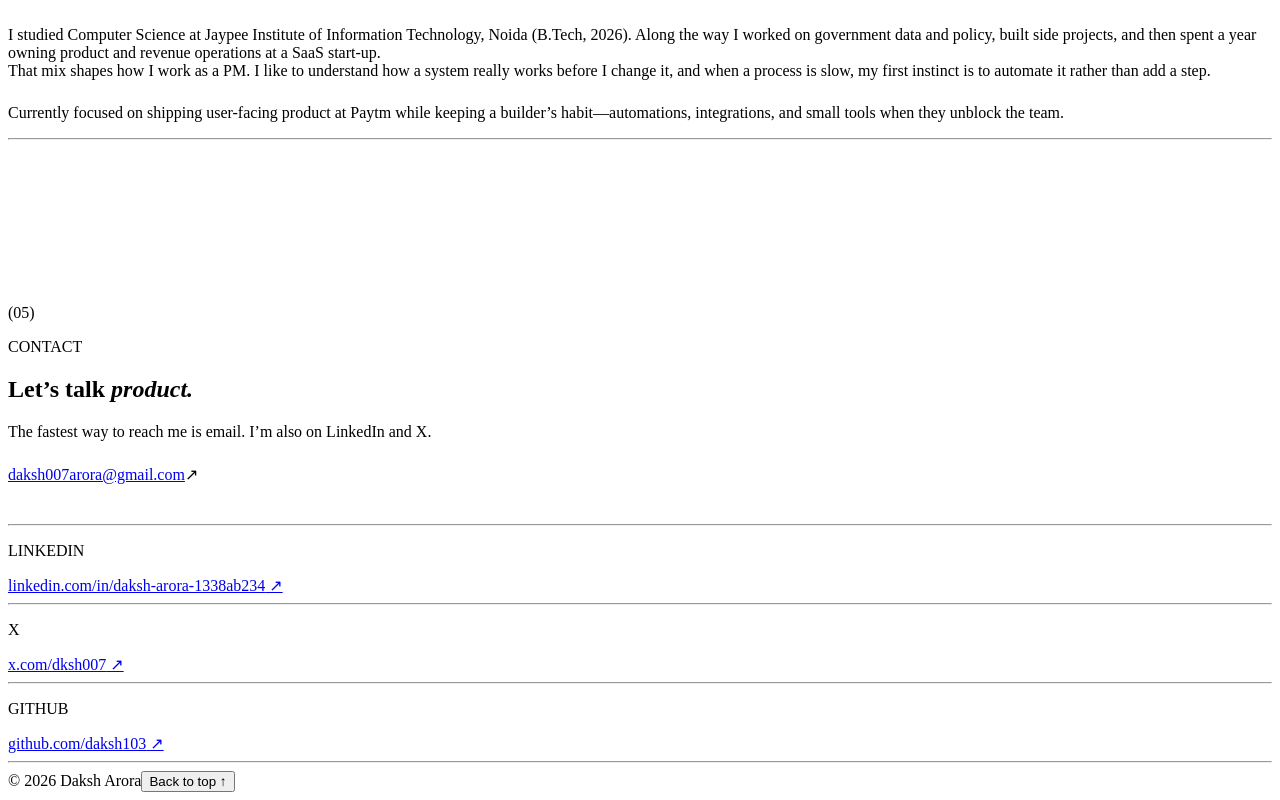
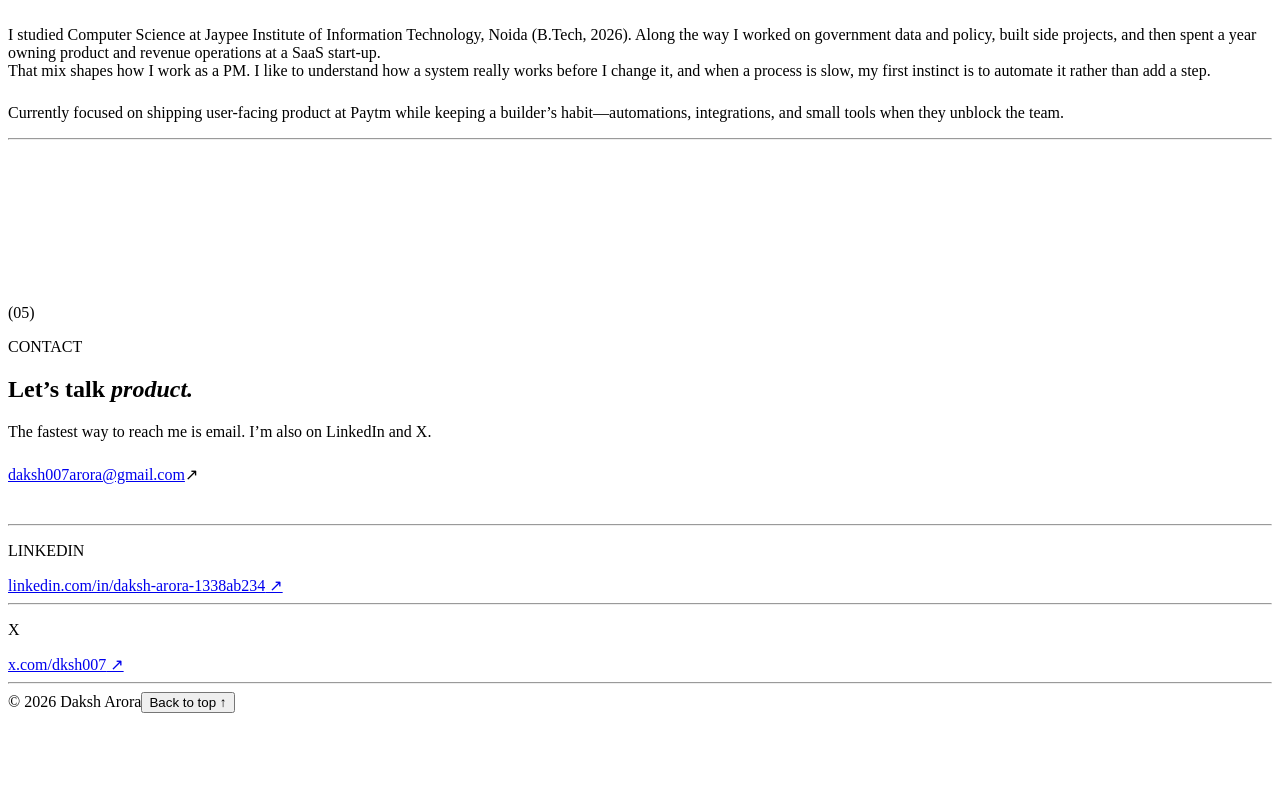
Before and after one commit to daksh103/my_portfolio, a React (Vite) app: page / in a window 1280 px wide. Shown: the part 3625-4425 px from the top of the page. After the commit the page ends 4346 px from the top, so only its background shows below. Built offline with nearby package versions, Linux system fonts and the light colour scheme; the HTML template or start-up script is replaced by a standard one.

Commit message:
content(contact): remove GitHub link

```diff
--- a/src/components/Contact.tsx
+++ b/src/components/Contact.tsx
@@ -12,7 +12,7 @@ function SectionLabel({ num, title }: { num: string; title: string }) {
 
 export function Contact() {
   const revealRef = useScrollReveal();
-  const { linkedin, x, github } = site.links;
+  const { linkedin, x } = site.links;
 
   return (
     <section id="contact" className="section-anchor section-pad" aria-labelledby="contact-heading">
@@ -38,7 +38,7 @@ export function Contact() {
             </div>
 
             <div className="contact-links" style={{ marginTop: '2.5rem' }}>
-              {[linkedin, x, github].map((link) => (
+              {[linkedin, x].map((link) => (
                 <div key={link.label}>
                   <hr className="rule" />
                   <p className="contact-link__label">{link.label}</p>
--- a/src/content/siteContent.ts
+++ b/src/content/siteContent.ts
@@ -19,11 +19,6 @@ export const site = {
       label: 'X',
       href: 'https://x.com/dksh007',
       display: 'x.com/dksh007',
-    },
-    github: {
-      label: 'GITHUB',
-      href: 'https://github.com/daksh103',
-      display: 'github.com/daksh103',
     },
   },
   facts: [
```
